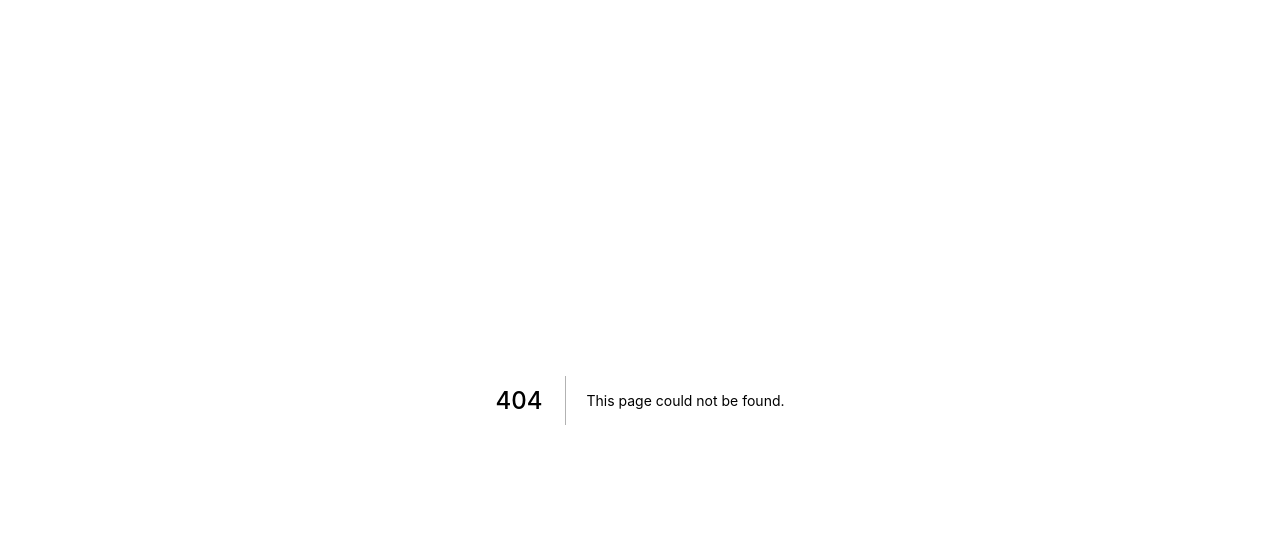
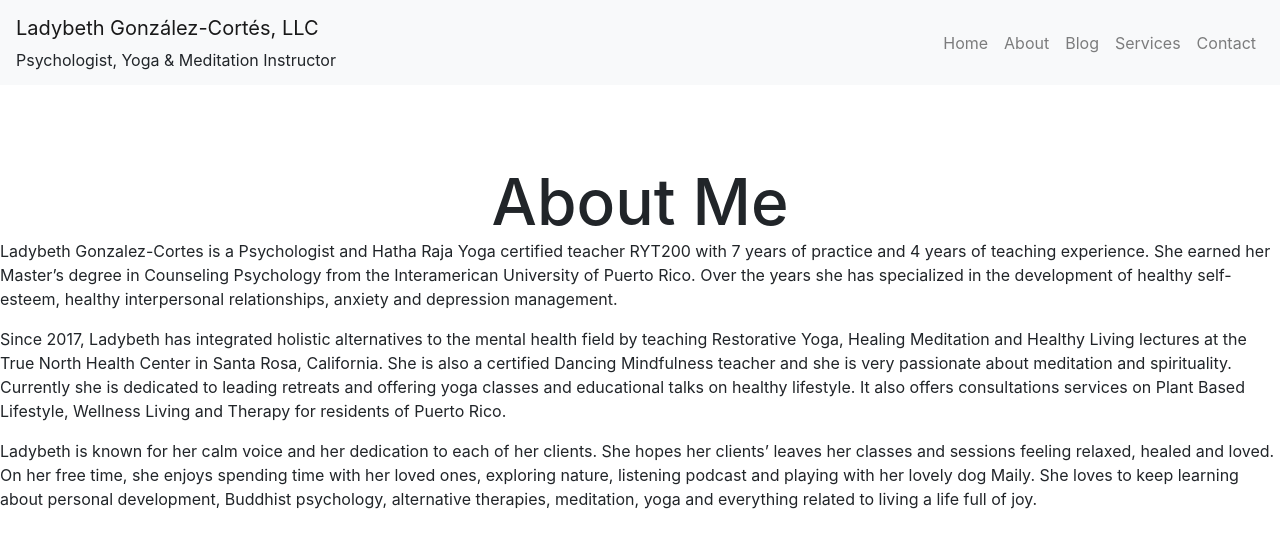
Before and after one commit to Redrogue12/ladybethgc, a Next.js app: page /about in a window 1280 px wide. Before the commit this address had no page. Shown: the top 548 px of the page. Built offline with nearby package versions, Linux system fonts and the light colour scheme.

Commit message:
add about page

```diff
--- /dev/null
+++ b/pages/about/index.js
@@ -0,0 +1,36 @@
+import Head from 'next/head';
+
+import styles from '../../styles/Home.module.css';
+import 'bootstrap/dist/css/bootstrap.min.css';
+
+import Header from '../../components/Header';
+
+const Blog = () => {
+  return (
+    <div className={styles.mainContainer}>
+      <Head>
+        <title>About Page</title>
+        <link rel='icon' href='/favicon.ico' />
+      </Head>
+
+      <Header />
+
+      <main className={styles.main}>
+        <h1 className={styles.title}>About Me</h1>
+        <section>
+          <p>
+            Ladybeth Gonzalez-Cortes is a Psychologist and Hatha Raja Yoga certified teacher RYT200 with 7 years of practice and 4 years of teaching experience. She earned her Master’s degree in Counseling Psychology from the Interamerican University of Puerto Rico. Over the years she has specialized in the development of healthy self-esteem, healthy interpersonal relationships, anxiety and depression management.
+          </p>
+          <p>
+            Since 2017, Ladybeth has integrated holistic alternatives to the mental health field by teaching Restorative Yoga, Healing Meditation and Healthy Living lectures at the True North Health Center in Santa Rosa, California. She is also a certified Dancing Mindfulness teacher and she is very passionate about meditation and spirituality. Currently she is dedicated to leading retreats and offering yoga classes and educational talks on healthy lifestyle. It also offers consultations services on Plant Based Lifestyle, Wellness Living and Therapy for residents of Puerto Rico.
+          </p>
+          <p>
+            Ladybeth is known for her calm voice and her dedication to each of her clients. She hopes her clients’ leaves her classes and sessions feeling relaxed, healed and loved. On her free time, she enjoys spending time with her loved ones, exploring nature, listening podcast and playing with her lovely dog Maily. She loves to keep learning about personal development, Buddhist psychology, alternative therapies, meditation, yoga and everything related to living a life full of joy.
+          </p>
+        </section>
+      </main>
+    </div>
+  )
+};
+
+export default Blog
```
